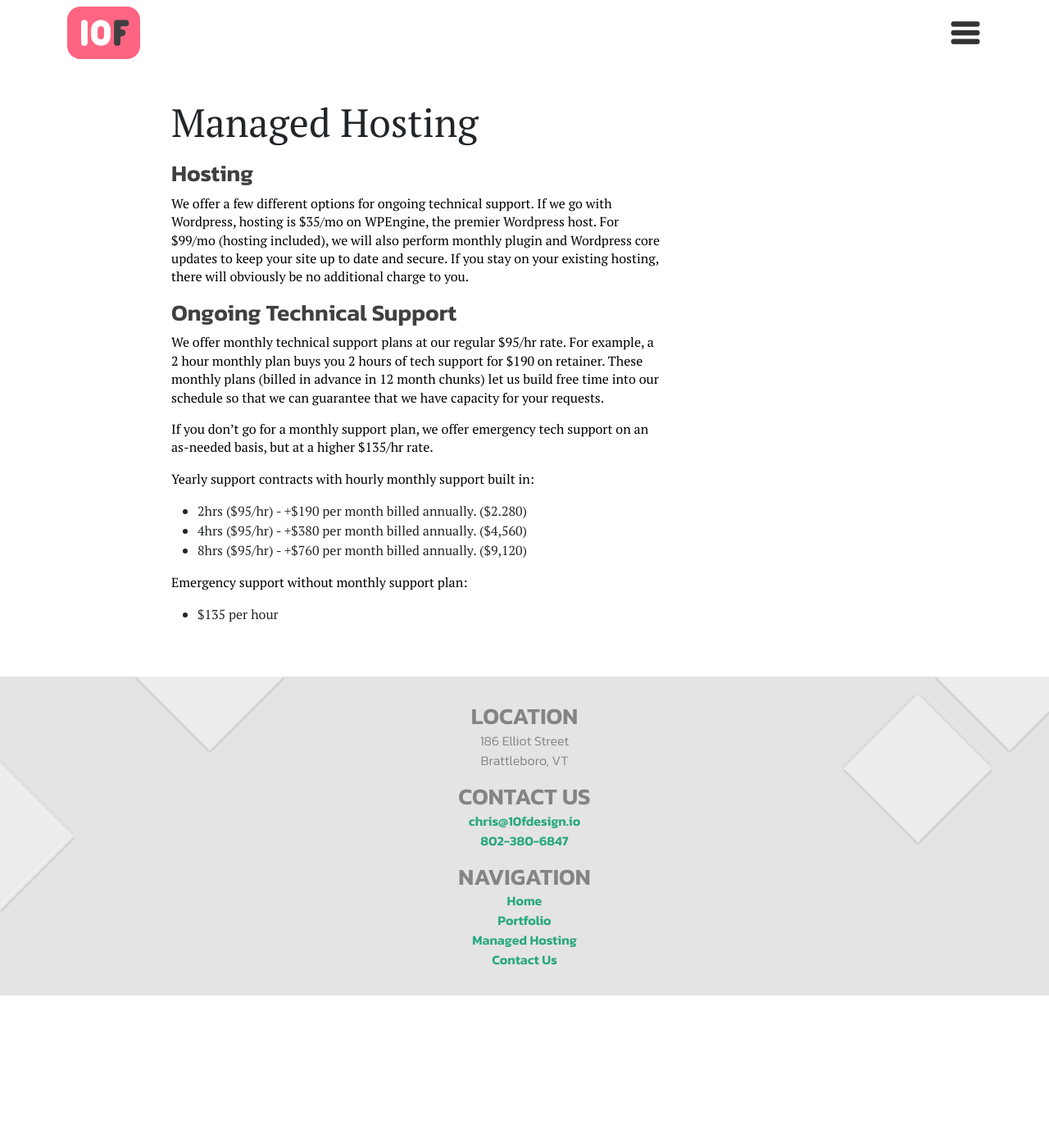
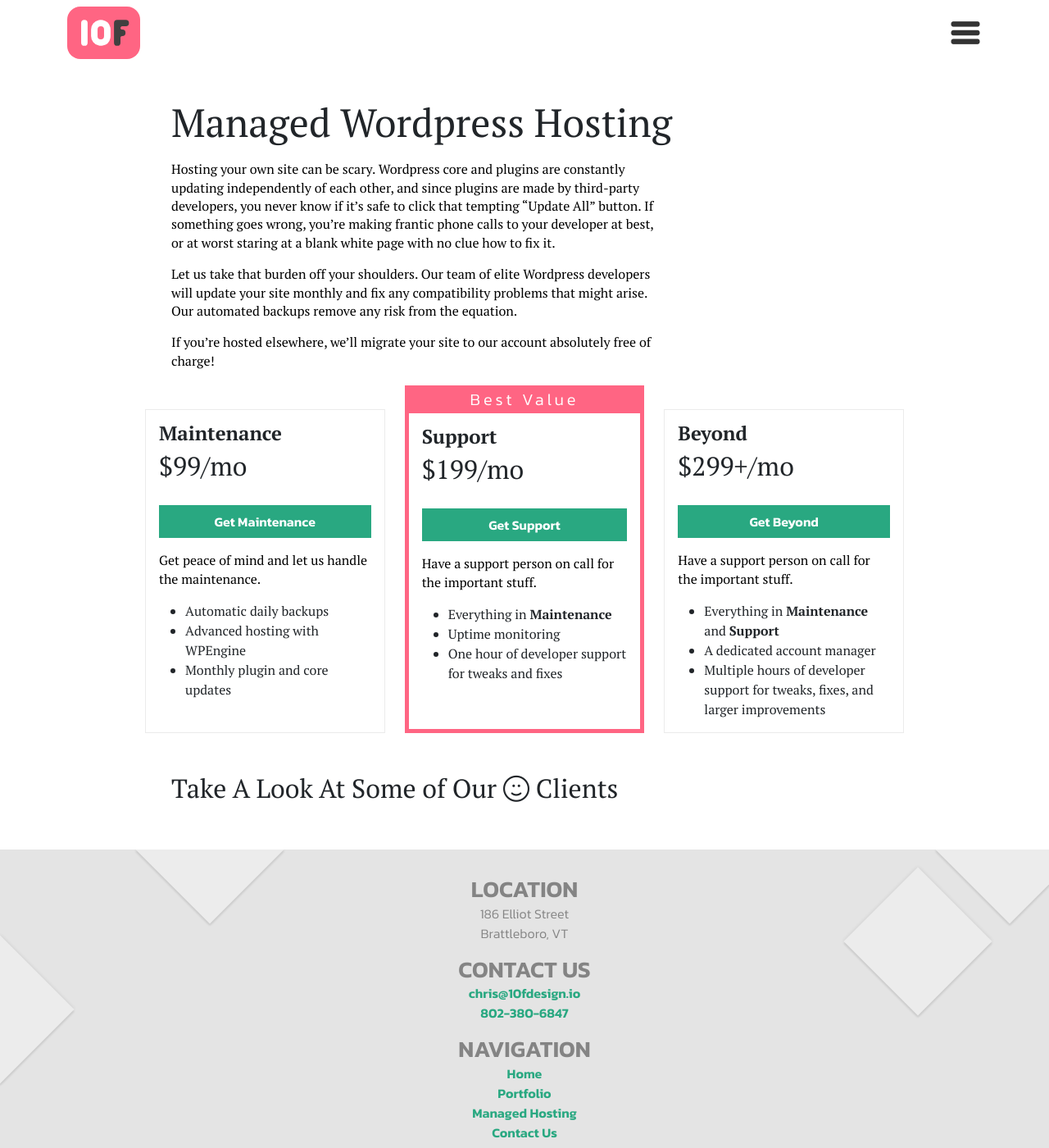
Before and after one commit to 10fdesign/website-dev, a Jekyll site: the page built from managed-hosting.md, in a window 1280 px wide and 1400 px high. Shown: the whole window at 82% size. Built offline with Jekyll 4.4.1, drawn with Linux system fonts in a browser that asks for light colours.

Commit message:
Working on managed-hosting page, started client_logos process.

```diff
--- a/css/icofont.css
+++ b/css/icofont.css
@@ -56,6 +56,11 @@ url("./fonts/icofont.woff") format("woff");
 .icofont-plus:before
 {
   content: "\efc2";
+}
+
+.icofont-slightly-smile:before
+{
+  content: "\eb03";
 }
 
 .icofont-xs
@@ -267,10 +272,10 @@ url("./fonts/icofont.woff") format("woff");
 }
 
 :root .icofont-rotate-90,
-	:root .icofont-rotate-180,
-	:root .icofont-rotate-270,
-	:root .icofont-flip-horizontal,
-	:root .icofont-flip-vertical
+  :root .icofont-rotate-180,
+  :root .icofont-rotate-270,
+  :root .icofont-flip-horizontal,
+  :root .icofont-flip-vertical
 {
   -webkit-filter: none;
   filter: none;
@@ -295,7 +300,7 @@ url("./fonts/icofont.woff") format("woff");
 }
 
 .sr-only-focusable:active,
-	.sr-only-focusable:focus
+  .sr-only-focusable:focus
 {
   clip: auto;
   height: auto;
--- a/css/style.css
+++ b/css/style.css
@@ -1168,3 +1168,67 @@ i.tenf-quote-left:before {
 .slick-prev:before, .slick-next:before {
     content: '';
 }
+
+.product-tile {
+    border: 1px solid #ebebeb;
+    padding: 1em;
+    height: 100%;
+    display: flex;
+    flex-direction: column;
+    position: relative;
+}
+
+.product-tile.product-tile-recommended {
+    border: 5px solid #ff6583;
+}
+
+h4.product-notice {
+    position: absolute;
+    bottom: 100%;
+    background: #ff6583;
+    width: 100%;
+    left: -5px;
+    margin: 0;
+    border: 5px solid #ff6583;
+    box-sizing: content-box;
+    text-align: center;
+    color: white;
+    font-family: var(--sans-serif), sans-serif;
+    font-size: 1.25em;
+    letter-spacing: 4px;
+}
+
+
+.product-tile .product-title,
+.product-tile .product-cost {
+    line-height: 1;
+}
+
+.product-tile .product-title {
+    margin: 0 0 0.5em;
+    font-size: 1.5em;
+    font-weight: 700;
+}
+
+.product-tile .product-cost {
+    margin: 0 0 1em;
+    font-size: 2em;
+}
+
+a.product-link {
+    display: block;
+    padding: 0.5em;
+    text-align: center;
+    color: white;
+    background: var(--green);
+    margin: 0 0 1em;
+}
+
+.product-tile p {
+    margin: 0 0 1em;
+}
+
+.product-tile ul {
+    margin: 0;
+    padding-bottom: 0;
+}
--- a/managed-hosting.md
+++ b/managed-hosting.md
@@ -1,22 +1,58 @@
 ---
-title: "Managed Hosting"
+title: "Managed Wordpress Hosting"
 layout: "page"
 ---
 
-### Hosting
+Hosting your own site can be scary. Wordpress core and plugins are constantly updating independently of each other, and since plugins are made by third-party developers, you never know if it's safe to click that tempting "Update All" button. If something goes wrong, you're making frantic phone calls to your developer at best, or at worst staring at a blank white page with no clue how to fix it.
 
-We offer a few different options for ongoing technical support. If we go with Wordpress, hosting is $35/mo on WPEngine, the premier Wordpress host. For $99/mo (hosting included), we will also perform monthly plugin and Wordpress core updates to keep your site up to date and secure. If you stay on your existing hosting, there will obviously be no additional charge to you.
+Let us take that burden off your shoulders. Our team of elite Wordpress developers will update your site monthly and fix any compatibility problems that might arise. Our automated backups remove any risk from the equation.
 
-### Ongoing Technical Support
+If you're hosted elsewhere, we'll migrate your site to our account absolutely free of charge!
 
-We offer monthly technical support plans at our regular $95/hr rate. For example, a 2 hour monthly plan buys you 2 hours of tech support for $190 on retainer. These monthly plans (billed in advance in 12 month chunks) let us build free time into our schedule so that we can guarantee that we have capacity for your requests.
+<div class="row mt-5 mb-5">
+	<div class="col-sm-4">
+		<div class="product-tile">
+			<h1 class="product-title">Maintenance</h1>
+			<h2 class="product-cost">$99/mo</h2>
+			<a href="/contact-us" class="product-link">Get Maintenance</a>
+			<p>Get peace of mind and let us handle the maintenance.</p>
+			<ul>
+				<li>Automatic daily backups</li>
+				<li>Advanced hosting with WPEngine</li>
+				<li>Monthly plugin and core updates</li>
+			</ul>
+		</div>
+	</div>
+	<div class="col-sm-4">
+		<div class="product-tile product-tile-recommended">
+			<h4 class="product-notice">Best Value</h4>
+			<h1 class="product-title">Support</h1>
+			<h2 class="product-cost">$199/mo</h2>
+			<a href="/contact-us" class="product-link">Get Support</a>
+			<p>Have a support person on call for the important stuff.</p>
+			<ul>
+				<li>Everything in <strong>Maintenance</strong></li>
+				<li>Uptime monitoring</li>
+				<li>One hour of developer support for tweaks and fixes</li>
+			</ul>
+		</div>
+	</div>
+	<div class="col-sm-4">
+		<div class="product-tile">
+			<h1 class="product-title">Beyond</h1>
+			<h2 class="product-cost">$299+/mo</h2>
+			<a href="/contact-us" class="product-link">Get Beyond</a>
+			<p>Have a support person on call for the important stuff.</p>
+			<ul>
+				<li>Everything in <strong>Maintenance</strong> and <strong>Support</strong></li>
+				<li>A dedicated account manager</li>
+				<li>Multiple hours of developer support for tweaks, fixes, and larger improvements</li>
+			</ul>
+		</div>
+	</div>
+</div>
 
-If you don’t go for a monthly support plan, we offer emergency tech support on an as-needed basis, but at a higher $135/hr rate.
+<div class="logo-cloud">
+	<h2>Take A Look At Some of Our <i class="icofont-slightly-smile"></i> Clients</h2>
 
-Yearly support contracts with hourly monthly support built in:
-- 2hrs ($95/hr) - +$190 per month billed annually. ($2.280)
-- 4hrs ($95/hr) - +$380 per month billed annually. ($4,560)
-- 8hrs ($95/hr) - +$760 per month billed annually. ($9,120)
-
-Emergency support without monthly support plan:
-- $135 per hour
+</div>
```
Also changed, not shown: _data/client_logos.yml (added), css/fonts/icofont.woff, css/fonts/icofont.woff2.
